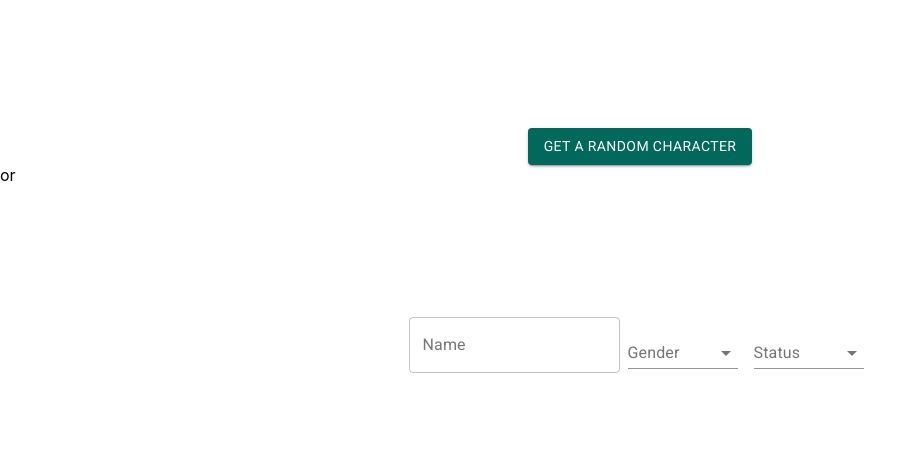
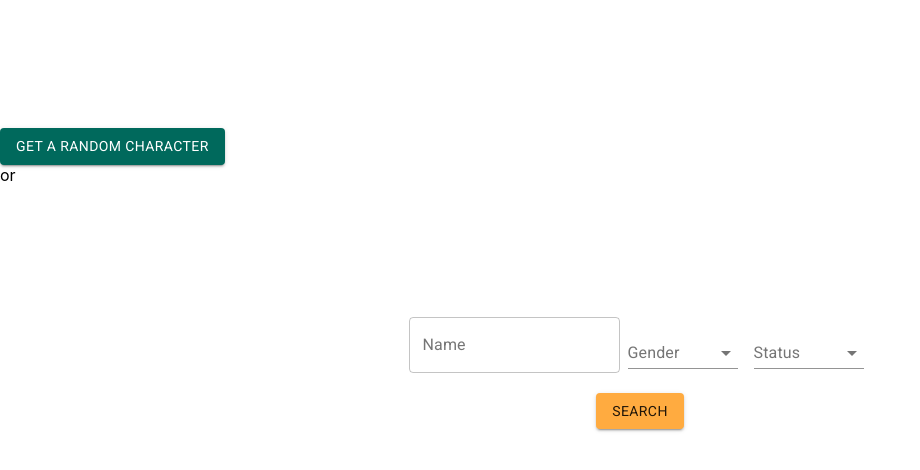
Before and after one commit to wirob/ricktastic, a React (Create React App) app in the folder client/: page / in a window 1280 px wide. Shown: the top 470 px of the page, without its empty margins (0-920 px from the left). Built offline with nearby package versions, Linux system fonts and the light colour scheme.

Commit message:
Typings, onchange handlers and stylings

```diff
--- a/client/src/App.tsx
+++ b/client/src/App.tsx
@@ -1,4 +1,4 @@
-import React from 'react'
+import React, { useState } from 'react'
 import {
   Button,
   FormControl,
@@ -13,9 +13,18 @@ import {
 const useStyles = makeStyles((theme: Theme) => ({
   wrapper: {
     marginTop: '10%',
+    justifyContent: 'center',
+    alignItems: 'center',
+  },
+  searchParams: {
     display: 'flex',
     justifyContent: 'center',
     alignItems: 'center',
+  },
+  searchButtonContainer: {
+    display: 'flex',
+    justifyContent: 'center',
+    marginTop: theme.spacing(2),
   },
   formControl: {
     margin: theme.spacing(1),
@@ -23,37 +32,89 @@ const useStyles = makeStyles((theme: Theme) => ({
   },
 }))
 
+type Event = React.ChangeEvent<{
+  name?: string | undefined
+  value: unknown
+}>
+
+type Status = 'Alive' | 'Dead' | 'unknown' | ''
+type Gender = 'Female' | 'Male' | 'Genderless' | 'unknown' | ''
+
+interface SearchParams {
+  status: Status
+  gender: Gender
+}
+
 const genders = ['Female', 'Male', 'Genderless', 'unknown']
 const statuses = ['Alive', 'Dead', 'unknown']
 
-const SearchField: React.FC = () => {
+interface SearchFieldProps {
+  handleQuery: (params: SearchParams) => void
+}
+
+const SearchField: React.FC<SearchFieldProps> = (props) => {
+  const { handleQuery } = props
   const classes = useStyles()
+
+  const [gender, setGender] = useState<Gender>('')
+  const [status, setStatus] = useState<Status>('')
+
+  const handleGenderChange = (event: Event) => {
+    setGender(event.target.value as Gender)
+  }
+
+  const handleStatusChange = (event: Event) => {
+    setStatus(event.target.value as Status)
+  }
+
+  const handleClick = () => {
+    handleQuery({ gender, status })
+  }
 
   return (
     <div className={classes.wrapper}>
+      <div className={classes.searchParams}>
         <TextField label="Name" variant="outlined" />
         <FormControl className={classes.formControl}>
-        <InputLabel>Gender</InputLabel>
-        <Select>
+          <InputLabel id="gender-select-label">Gender</InputLabel>
+          <Select
+            labelId="gender-select-label"
+            value={gender}
+            onChange={handleGenderChange}
+          >
             <MenuItem value="">
               <em>None</em>
             </MenuItem>
             {genders.map((gender) => (
-            <MenuItem value={gender}>{gender}</MenuItem>
+              <MenuItem key={gender} value={gender}>
+                {gender}
+              </MenuItem>
             ))}
           </Select>
         </FormControl>
         <FormControl className={classes.formControl}>
-        <InputLabel>Status</InputLabel>
-        <Select>
+          <InputLabel id="status-select-label">Status</InputLabel>
+          <Select
+            labelId="status-select-label"
+            value={status}
+            onChange={handleStatusChange}
+          >
             <MenuItem value="">
               <em>None</em>
             </MenuItem>
             {statuses.map((status) => (
-            <MenuItem value={status}>{status}</MenuItem>
+              <MenuItem key={status} value={status}>
+                {status}
+              </MenuItem>
             ))}
           </Select>
         </FormControl>
+      </div>
+      <div className={classes.searchButtonContainer}>
+        <Button onClick={handleClick} color="primary" variant="contained">
+          Search
+        </Button>
+      </div>
     </div>
   )
 }
@@ -61,21 +122,25 @@ const SearchField: React.FC = () => {
 const App: React.FC = () => {
   const classes = useStyles()
 
-  const handleClick = () => {
+  const getRandomCharacter = () => {
     fetch('/api/characters/random')
       .then((res) => res.json())
       .then(console.log)
   }
 
+  const handleQuery = (params: SearchParams) => {
+    console.log(params)
+  }
+
   return (
     <div style={{ width: '100%' }}>
       <div className={classes.wrapper}>
-        <Button variant="contained" color="secondary" onClick={handleClick}>
+        <Button variant="contained" color="secondary" onClick={getRandomCharacter}>
           Get a random character
         </Button>
       </div>
       <div>or</div>
-      <SearchField />
+      <SearchField handleQuery={handleQuery} />
     </div>
   )
 }
```
Lines whose indentation alone changed are shown as unchanged.
